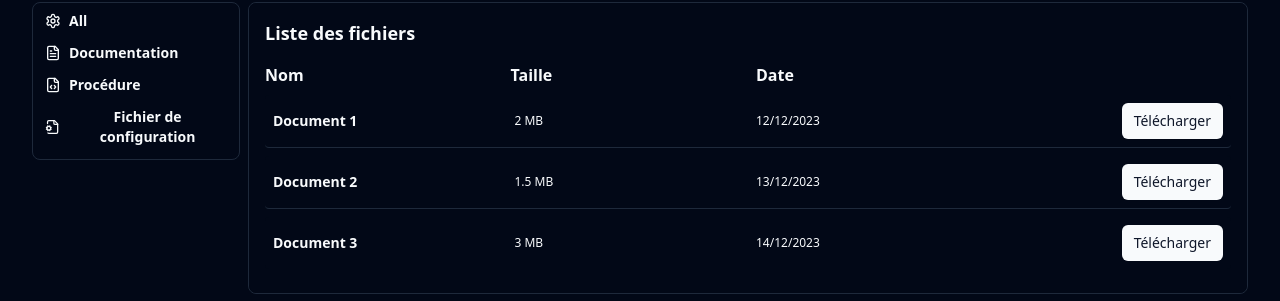
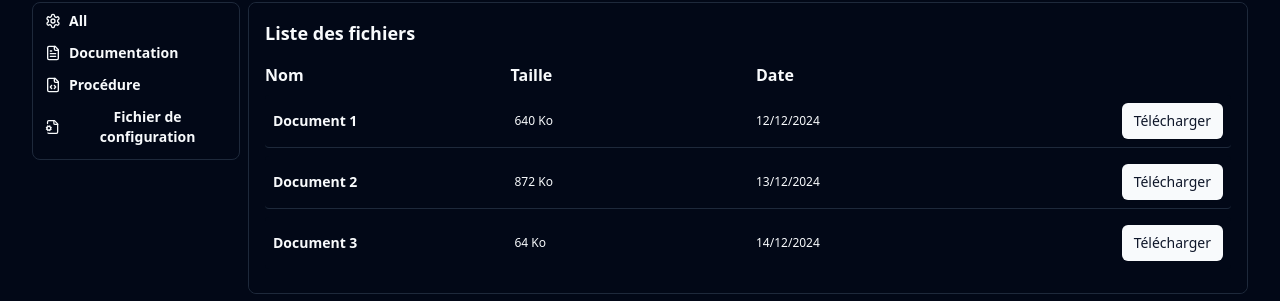
Before and after one commit to AurelienF83/map_tac, a React (Vite) app: page /files in a window 1280 px wide. Shown: the part 189-490 px from the top of the page. Built offline with nearby package versions, Linux system fonts and the light colour scheme.

Commit message:
QoL Files

```diff
--- a/src/components/Filelist.tsx
+++ b/src/components/Filelist.tsx
@@ -4,20 +4,20 @@ import { Button } from "./ui/button";
 const files = [
   {
     name: "Document 1",
-    size: "2 MB",
-    date: "12/12/2023",
+    size: "640 Ko",
+    date: "12/12/2024",
     url: "#",
   },
   {
     name: "Document 2",
-    size: "1.5 MB",
-    date: "13/12/2023",
+    size: "872 Ko",
+    date: "13/12/2024",
     url: "#",
   },
   {
     name: "Document 3",
-    size: "3 MB",
-    date: "14/12/2023",
+    size: "64 Ko",
+    date: "14/12/2024",
     url: "#",
   },
 ];
--- a/src/components/FilterFiles.tsx
+++ b/src/components/FilterFiles.tsx
@@ -1,4 +1,3 @@
-import React from "react";
 import { Settings, FileText, FileCode, FileCog } from "lucide-react";
 
 const FilterFiles = () => {
```
